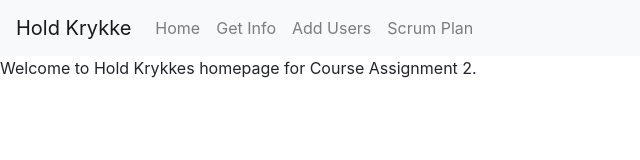
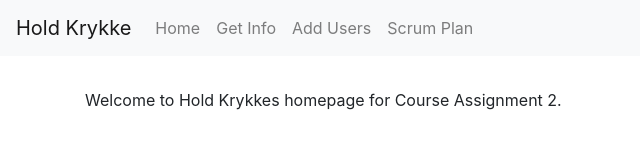
Before and after one commit to escottalexander/CA2-FrontEnd, a website built with webpack: page public/index.html in a window 1280 px wide. Shown: the whole page, without its empty margins (0-640 px from the left). Built offline with nearby package versions, Linux system fonts and the light colour scheme.

Commit message:
initial html fixing

```diff
--- a/public/home.html
+++ b/public/home.html
@@ -1 +1,7 @@
-<p> Welcome to Hold Krykkes homepage for Course Assignment 2. </p>
+<div id=mainDiv class="container">
+    <div class="row">
+        <div class="col">
+            <p> Welcome to Hold Krykkes homepage for Course Assignment 2. </p>
+        </div>
+    </div>
+</div>
--- a/public/index.html
+++ b/public/index.html
@@ -34,15 +34,9 @@
     </div>
   </nav>
   <!-- Navigation End -->
-
   <!-- Dynamic Content will be placed here by JavaScript -->
   <div id="content"></div>
 
-  <div id=mainDiv class="container">
-    <div class="row">
-    </div>
-
-  </div>
   <script src="bundle.js"></script>
 </body>
 
```
Also changed, not shown: public/add.html (+4 -2 lines), public/get.html (+4 -3 lines).
